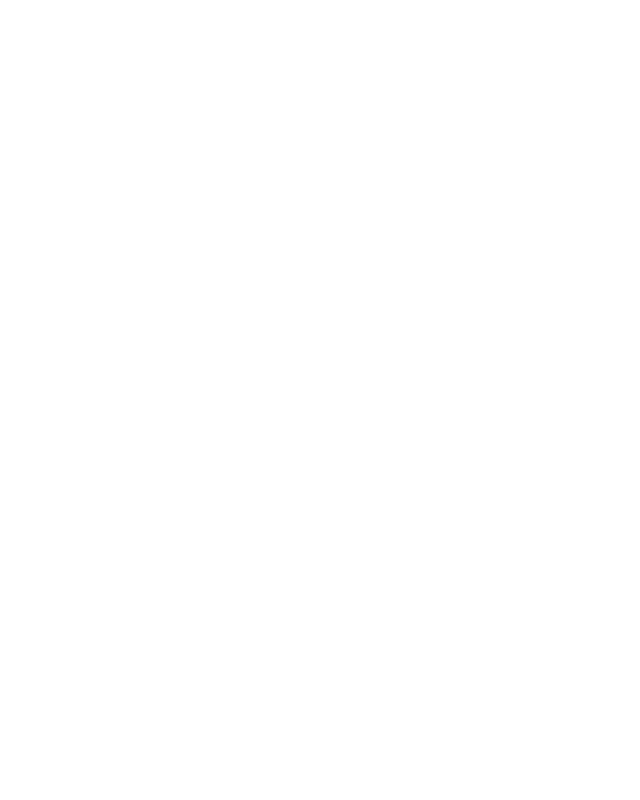
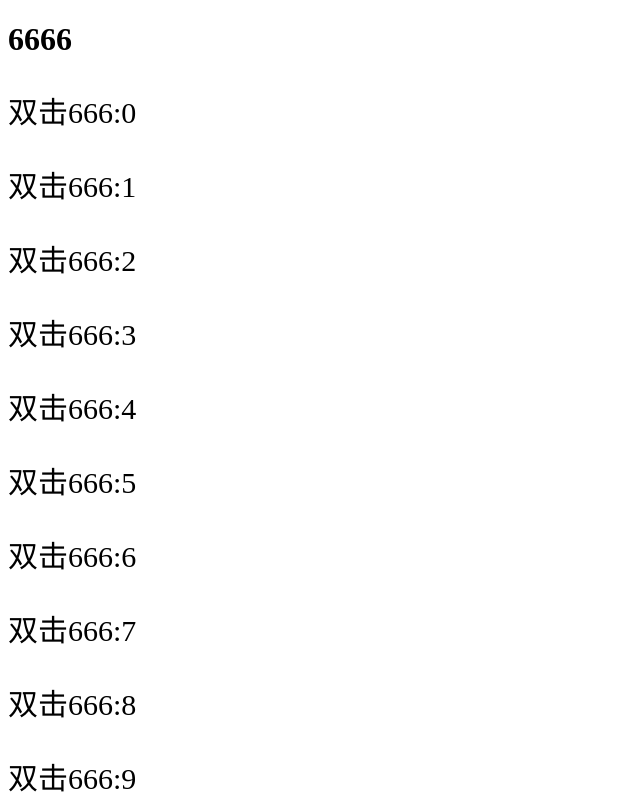
Before and after one commit to bing-framework/Bing-Vue, a Vue app: page / in a window 1280 px wide. Shown: the top 800 px of the page, without its empty margins (0-640 px from the left). Built offline with nearby package versions, Linux system fonts and the light colour scheme.

Commit message:
加入 Demo 组件，测试实现

```diff
--- /dev/null
+++ b/src/components/demo/demo.ts
@@ -0,0 +1,13 @@
+import Vue from 'vue'
+//import Component from 'vue-class-component'
+import { Prop,Component } from 'vue-property-decorator'
+
+@Component({ name: 'bi-demo', props: ['list', 'title'] })
+export class BiDemo extends Vue {
+    @Prop({ required: true })
+    list: any
+
+    protected created() {
+        console.log('测试一下Demo')
+    }
+}
--- /dev/null
+++ b/src/components/demo/demo.vue
@@ -0,0 +1,20 @@
+<template>
+  <div class="demo">
+      <h1>{{title}}</h1>
+      <div v-for="item in list" :key="item.id">
+          <p class="name">{{item}}</p>
+      </div>
+  </div>
+</template>
+
+<style rel="stylesheet/less" lang="less" scoped>
+.demo {
+  .name {
+    font-size: 30px;
+  }
+}
+</style>
+
+<script lang="ts">
+export { BiDemo as default } from "./demo";
+</script>
--- /dev/null
+++ b/src/components/index.ts
@@ -0,0 +1,6 @@
+import BiDemo from './demo/demo.vue'
+
+const components = [
+    BiDemo
+]
+export default components
--- a/src/main.ts
+++ b/src/main.ts
@@ -4,6 +4,9 @@
 import Component from 'vue-class-component'
 
 import App from './pages/App.vue'
+
+import commonComponents from './components'
+
 import routes from './routes'
 import store from './store'
 
@@ -15,6 +18,11 @@
 
 Vue.use(ElementUi)
 Vue.use(VueRouter)
+
+commonComponents.forEach(x => {
+    console.log(x.name)
+    Vue.component(x.name, x)
+})
 
 // 路由实例
 const router = new VueRouter({
--- a/src/pages/App.ts
+++ b/src/pages/App.ts
@@ -1,11 +1,17 @@
 import Vue from 'vue'
 import Component from 'vue-class-component'
 
-@Component
+@Component({
+    components:{
+    }
+})
 export class App extends Vue {
-    protected created() {}
-//   beforeCreate () {
-//     console.log('测试一下')
-//     //this.$store.dispatch('initAuth')
-//   }
+    list:string[]=[]
+
+    protected created() {
+        for(let i=0;i<100;i++){
+            this.list.push('双击666:'+i)
+        }
+
+    }
 }
--- a/src/pages/App.vue
+++ b/src/pages/App.vue
@@ -1,6 +1,7 @@
 <template>
   <div id="app">
     <transition name="fade">
+      <bi-demo :title="6666" :list="list"></bi-demo>
       <router-view></router-view>
     </transition>
   </div>
```
Also changed, not shown: src/routes/map/demo.ts (added).
